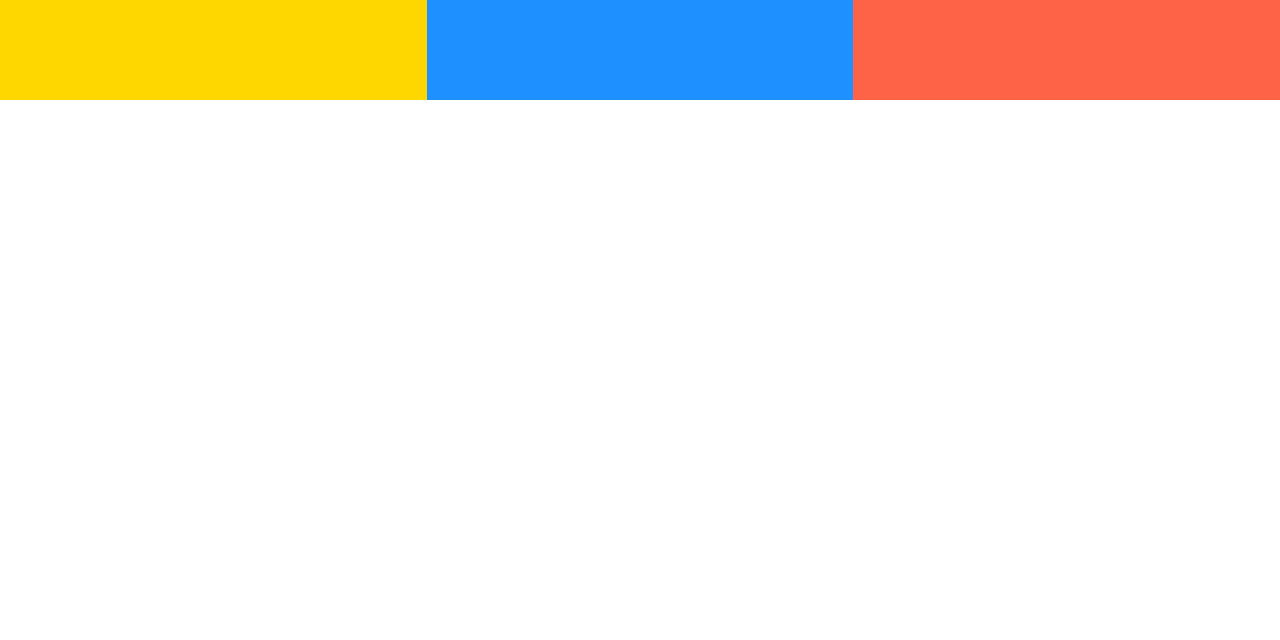
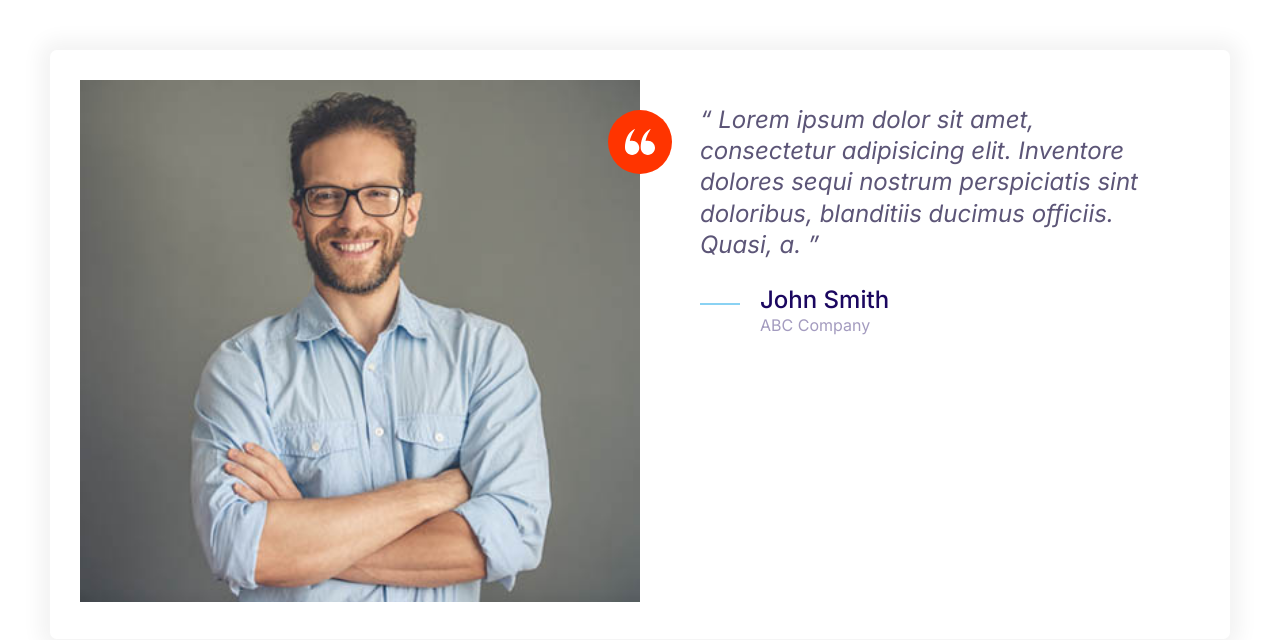
Before and after one commit to Annie-mar/Practice, a plain HTML site: page index.html in a window 1280 px wide. Drawn offline with Linux system fonts and the light colour scheme.

Commit message:
Create testimonials component.

```diff
--- a/CSS/styles.css
+++ b/CSS/styles.css
@@ -149,9 +149,18 @@ a {
    width: 40px;
    height:40px;
 }
+.icon--small {
+   width:30px;
+   height:30px;
+}
+
 .icon--primary {
    fill: var(--color-primary);
 }
+.icon--white {
+   fill:#fff;
+}
+
 .icon-container {
    background:#f3f9fa;
    width:64px;
@@ -160,6 +169,10 @@ a {
    display: inline-flex;
    justify-content: center;
    align-items: center;
+}
+
+.icon-container--accent {
+   background: var(--color-accent);
 }
 
 /*Buttons*/
@@ -406,3 +419,29 @@ a {
        grid-template-columns: repeat(3, 1fr);
    }
 }
+
+/*Testimonials*/
+ .testimonial {
+   padding:3rem;
+ }
+ .testimonial__image {
+   position:relative;
+ }
+ .testimonial__image > img {
+   width:100%;
+ }
+ .testimonial__image > .icon-container {
+   position: absolute;
+   top: 3rem;
+   right: -32px;
+ }
+
+ @media screen and (min-width: 768px) {
+     .testimonial .quote,
+     .testimonial .quote__author {
+      font-size: 2.4rem ;
+     }
+     .testimonial .quote {
+      margin-left: 6rem;
+     }
+ }
--- a/index.html
+++ b/index.html
@@ -13,11 +13,39 @@
     <link rel="stylesheet" href="css/normalize.css" />
     <link rel="stylesheet" href="css/styles.css" />
   </head>
-  <body>
-    <div class="grid grid--1x3">
-      <div style="height: 100px; background: gold"></div>
-      <div style="height: 100px; background: dodgerblue"></div>
-      <div style="height: 100px; background: tomato"></div>
+  <body style="padding: 5rem">
+    <div class="card testimonial">
+      <div class="grid grid--1x2">
+        <div class="testimonial__image">
+          <img src="Images/testimonial.jpg" alt="A happy,smiling customer" />
+          <span class="icon-container icon-container--accent">
+            <svg class="icon icon--white icon--small">
+              <use xlink:href="Images/sprite.svg#quotes"></use>
+            </svg>
+          </span>
+        </div>
+        <blockquote class="quote">
+          <p class="quote__text">
+            Lorem ipsum dolor sit amet, consectetur adipisicing elit. Inventore
+            dolores sequi nostrum perspiciatis sint doloribus, blanditiis
+            ducimus officiis. Quasi, a.
+          </p>
+          <footer>
+            <div class="media">
+              <div class="media__image">
+                <svg class="icon icon--primary quote__line">
+                  <use xlink:href="Images/sprite.svg#line"></use>
+                </svg>
+              </div>
+
+              <div class="media__body">
+                <h3 class="media__title quote__author">John Smith</h3>
+                <p class="quote__organization">ABC Company</p>
+              </div>
+            </div>
+          </footer>
+        </blockquote>
+      </div>
     </div>
   </body>
 </html>
```
Also changed, not shown: Components/testimonials.html (added, +35 -0 lines), Images/testimonial.jpg (added).
